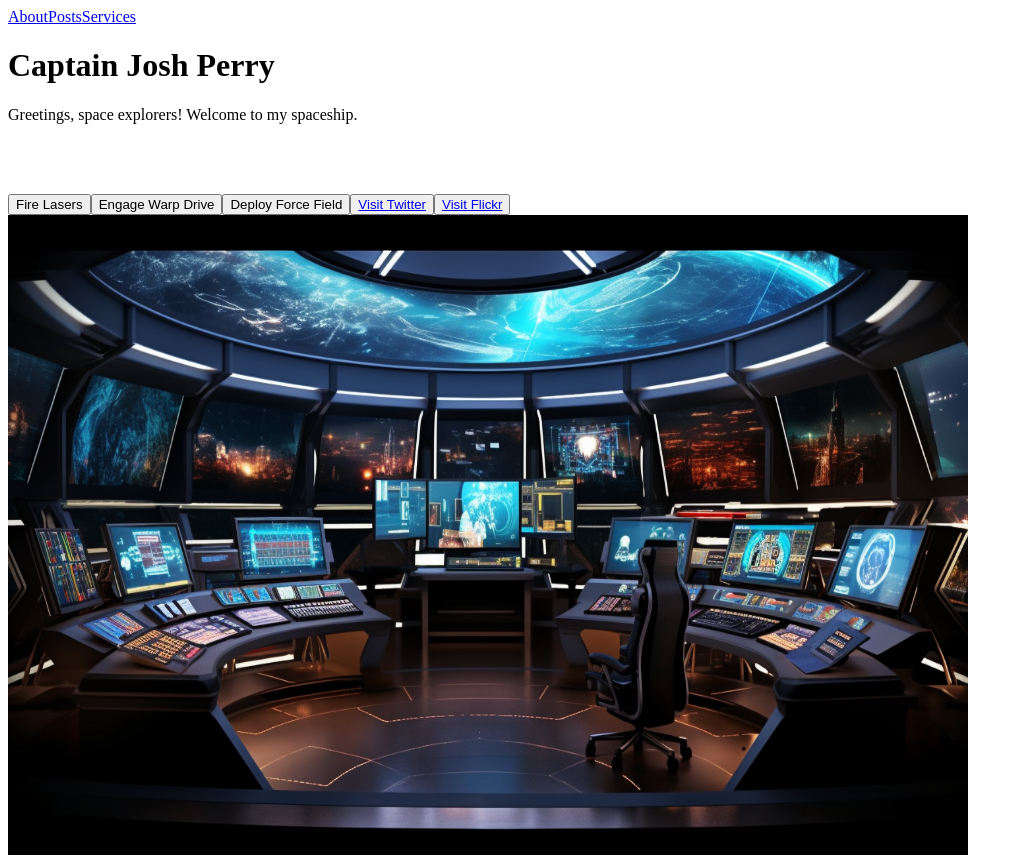
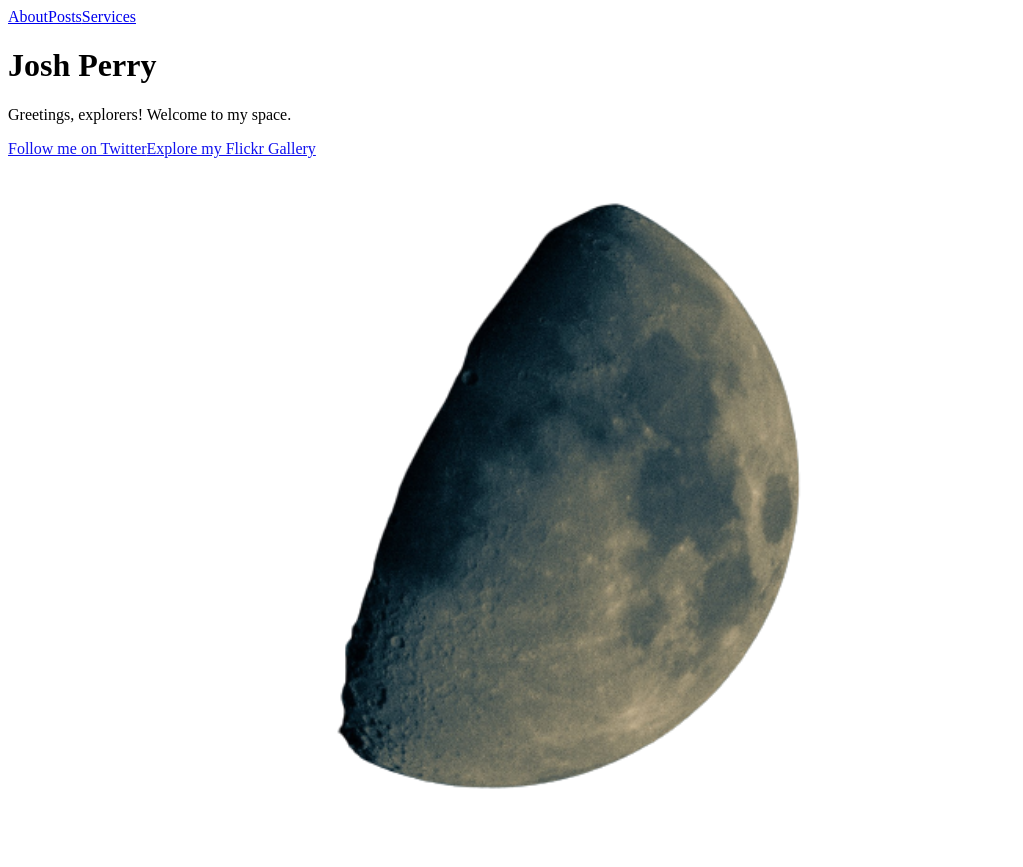
Before and after one commit to LogicVirus/new, a Next.js app: page / in a window 1280 px wide. Shown: the whole page, without its empty margins (0-1023 px from the left). After the commit the page ends 810 px from the top, so only its background shows below. Built offline with nearby package versions, Linux system fonts and the light colour scheme.

Commit message:
modified:   pages/index.tsx

```diff
--- a/pages/index.tsx
+++ b/pages/index.tsx
@@ -1,17 +1,12 @@
 import { motion, useAnimation } from 'framer-motion';
-import { useEffect, useState } from 'react';
+import { useEffect } from 'react';
 import Container from '../components/container'
 import Image from 'next/image'
-import Link from 'next/link';
 import { Analytics } from '@vercel/analytics/react';
 
 function HomePage() {
   const twitterLink = "https://twitter.com/joshperry0";
   const flickrLink = "https://www.flickr.com/photos/191854139@N02/";
-
-  const [laserFired, setLaserFired] = useState(false);
-  const [warpEngaged, setWarpEngaged] = useState(false);
-  const [forceFieldDeployed, setForceFieldDeployed] = useState(false);
 
   const controlsFlickr = useAnimation();
   const controlsTwitter = useAnimation();
@@ -33,21 +28,6 @@ function HomePage() {
     sequence(controlsTwitter);
   }, [controlsFlickr, controlsTwitter]);
 
-  const fireLaser = () => {
-    setLaserFired(true);
-    setTimeout(() => setLaserFired(false), 500);
-  };
-
-  const engageWarpDrive = () => {
-    setWarpEngaged(true);
-    setTimeout(() => setWarpEngaged(false), 1000);
-  };
-
-  const deployForceField = () => {
-    setForceFieldDeployed(true);
-    setTimeout(() => setForceFieldDeployed(false), 2000);
-  };
-
   return (
     <>
       <motion.div
@@ -63,7 +43,7 @@ function HomePage() {
             animate={{ y: 0 }}
             transition={{ type: 'spring', stiffness: 120 }}
           >
-            Captain Josh Perry
+            Josh Perry
           </motion.h1>
           <motion.p
             className="text-2xl text-center text-yellow-600 mt-6"
@@ -71,89 +51,38 @@ function HomePage() {
             animate={{ opacity: 1 }}
             transition={{ delay: 1, duration: 1 }}
           >
-            Greetings, space explorers! Welcome to my spaceship.
+            Greetings, explorers! Welcome to my space.
           </motion.p>
-
-          <motion.div
-            className="text-2xl text-center text-green-500 mt-6"
-            initial={{ opacity: 0 }}
-            animate={laserFired ? { opacity: 1 } : { opacity: 0 }}
-            transition={{ duration: 0.5 }}
-          >
-            Lasers fired!
-          </motion.div>
-
-          <motion.div
-            className="text-2xl text-center text-blue-500 mt-6"
-            initial={{ opacity: 0 }}
-            animate={warpEngaged ? { opacity: 1 } : { opacity: 0 }}
-            transition={{ duration: 1 }}
-          >
-            Engaging warp drive!
-          </motion.div>
-
-          <motion.div
-            className="text-2xl text-center text-purple-500 mt-6"
-            initial={{ opacity: 0 }}
-            animate={forceFieldDeployed ? { opacity: 1 } : { opacity: 0 }}
-            transition={{ duration: 2 }}
-          >
-            Deploying force field!
-          </motion.div>
-
           <div className="flex flex-col space-y-4 mt-8">
-            <motion.button
-              className="py-1 px-2 rounded text-lg flex items-center justify-center bg-gradient-to-r from-red-500 to-orange-500 text-white w-auto px-5"
+            <motion.a
+              href={twitterLink}
+              target="_blank"
+              className="py-1 px-2 rounded text-lg flex items-center justify-center bg-gradient-to-r from-blue-500 to-blue-600 text-white w-auto px-5"
               whileHover={{ scale: 1.1 }}
               whileTap={{ scale: 0.9 }}
-              onClick={fireLaser}
+              animate={controlsTwitter}
             >
-              Fire Lasers
-            </motion.button>
-
-            <motion.button
-              className="py-1 px-2 rounded text-lg flex items-center justify-center bg-gradient-to-r from-blue-500 to-purple-500 text-white w-auto px-5"
-              whileHover={{ scale: 1.1 }}
-              whileTap={{ scale: 0.9 }}
-              onClick={engageWarpDrive}
-            >
-              Engage Warp Drive
-            </motion.button>
-
-            <motion.button
+              Follow me on Twitter
+            </motion.a>
+            <motion.a
+              href={flickrLink}
+              target="_blank"
               className="py-1 px-2 rounded text-lg flex items-center justify-center bg-gradient-to-r from-purple-500 to-blue-500 text-white w-auto px-5"
               whileHover={{ scale: 1.1 }}
               whileTap={{ scale: 0.9 }}
-              onClick={deployForceField}
+              animate={controlsFlickr}
             >
-              Deploy Force Field
-            </motion.button>
-
-            <motion.button
-              className="py-1 px-2 rounded text-lg flex items-center justify-center bg-gradient-to-r from-blue-500 to-light-blue-500 text-white w-auto px-5"
-              whileHover={{ scale: 1.1 }}
-              whileTap={{ scale: 0.9 }}
-            >
-              <Link href={twitterLink}>Visit Twitter</Link>
-            </motion.button>
-
-            <motion.button
-              className="py-1 px-2 rounded text-lg flex items-center justify-center bg-gradient-to-r from-purple-500 to-red-500 text-white w-auto px-5"
-              whileHover={{ scale: 1.1 }}
-              whileTap={{ scale: 0.9 }}
-            >
-              <Link href={flickrLink}>Visit Flickr</Link>
-            </motion.button>
+              Explore my Flickr Gallery
+            </motion.a>
           </div>
         </Container>
 
-        <div className="container max-w-4xl m-auto mt-15 relative">
+        <div className="container max-w-4xl m-auto mt-15">
           <Image
-            src="/zxc.png"
-            alt="A spaceship exploring the vastness of the universe"
+            src="/qwer.png"
+            alt="moon"
             width={1920 / 2}
             height={1280 / 2}
-            className={laserFired ? "laser-effect" : warpEngaged ? "warp-effect" : forceFieldDeployed ? "forcefield-effect" : ""}
           />
         </div>
       </motion.div>
```
